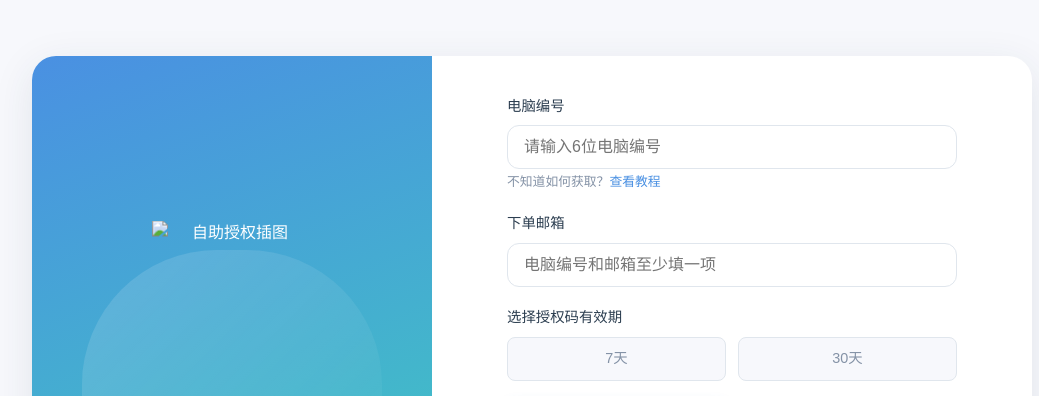
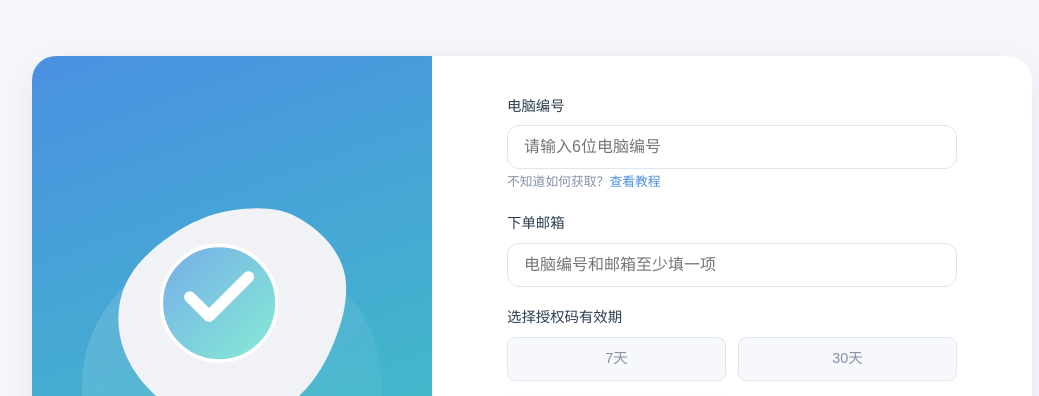
Before and after one commit to 11195666/ffcell_auth, a plain HTML site: page index.html in a window 1280 px wide. Shown: the top 396 px of the page, without its empty margins (108-1147 px from the left). Drawn offline with nearby package versions, Linux system fonts and the light colour scheme; a web font is replaced by a local one.

Commit message:
Update index.html

```diff
--- a/index.html
+++ b/index.html
@@ -15,7 +15,24 @@
         <div class="page-wrapper">
             <div class="brand-container">
                 <div class="brand-content">
-                    <img src="assets/images/hero-illustration.svg" alt="自助授权插图" class="hero-illustration">
+                      <svg viewBox="0 0 200 200" xmlns="http://www.w3.org/2000/svg">
+                      <defs>
+                        <linearGradient id="grad1" x1="0%" y1="0%" x2="100%" y2="100%">
+                          <stop offset="0%" style="stop-color:#4A90E2;stop-opacity:1" />
+                          <stop offset="100%" style="stop-color:#50E3C2;stop-opacity:1" />
+                        </linearGradient>
+                         <linearGradient id="grad2" x1="0%" y1="0%" x2="100%" y2="100%">
+                          <stop offset="0%" style="stop-color:#4a91e2c2;stop-opacity:1" />
+                          <stop offset="100%" style="stop-color:#50e3c2b0;stop-opacity:1" />
+                        </linearGradient>
+                      </defs>
+                      <path fill="#f0f2f5" d="M48.1,-69.1C62.7,-60.9,75.2,-47.8,79.5,-32.7C83.8,-17.6,80,-0.6,74.1,15.1C68.2,30.8,60.2,45.2,48.2,56.7C36.2,68.2,20.2,76.8,2.7,78.1C-14.8,79.5,-31.1,73.6,-45,63.9C-58.9,54.2,-70.5,40.7,-76.3,25.3C-82.1,9.9,-82.1,-7.3,-75.7,-21.8C-69.3,-36.3,-56.5,-48,-43.2,-57.1C-29.9,-66.2,-14.9,-72.7,1.4,-75.1C17.7,-77.5,35.4,-77.3,48.1,-69.1Z" transform="translate(100 100)" />
+                      <g transform="translate(50 50) scale(0.5)">
+                        <path d="M164.2,82.1A82.1,82.1,0,1,1,82.1,0,82.1,82.1,0,0,1,164.2,82.1Z" fill="#FFFFFF"/>
+                        <path d="M164.2,82.1A82.1,82.1,0,1,1,82.1,0,82.1,82.1,0,0,1,164.2,82.1Z" fill="url(#grad2)" stroke="#FFF" stroke-width="5"/>
+                        <path d="M129.5,50.6,73.6,106.5a8.2,8.2,0,0,1-11.6,0L34.7,79.2a8.2,8.2,0,0,1,11.6-11.6l21.5,21.5L117.9,39a8.2,8.2,0,1,1,11.6,11.6Z" fill="#FFFFFF"/>
+                      </g>
+                    </svg>
                     <h1 class="brand-title">方方格子授权系统</h1>
                     <p class="brand-subtitle">快速、安全、便捷地生成您的授权码。</p>
                     <div class="brand-socials">
```
